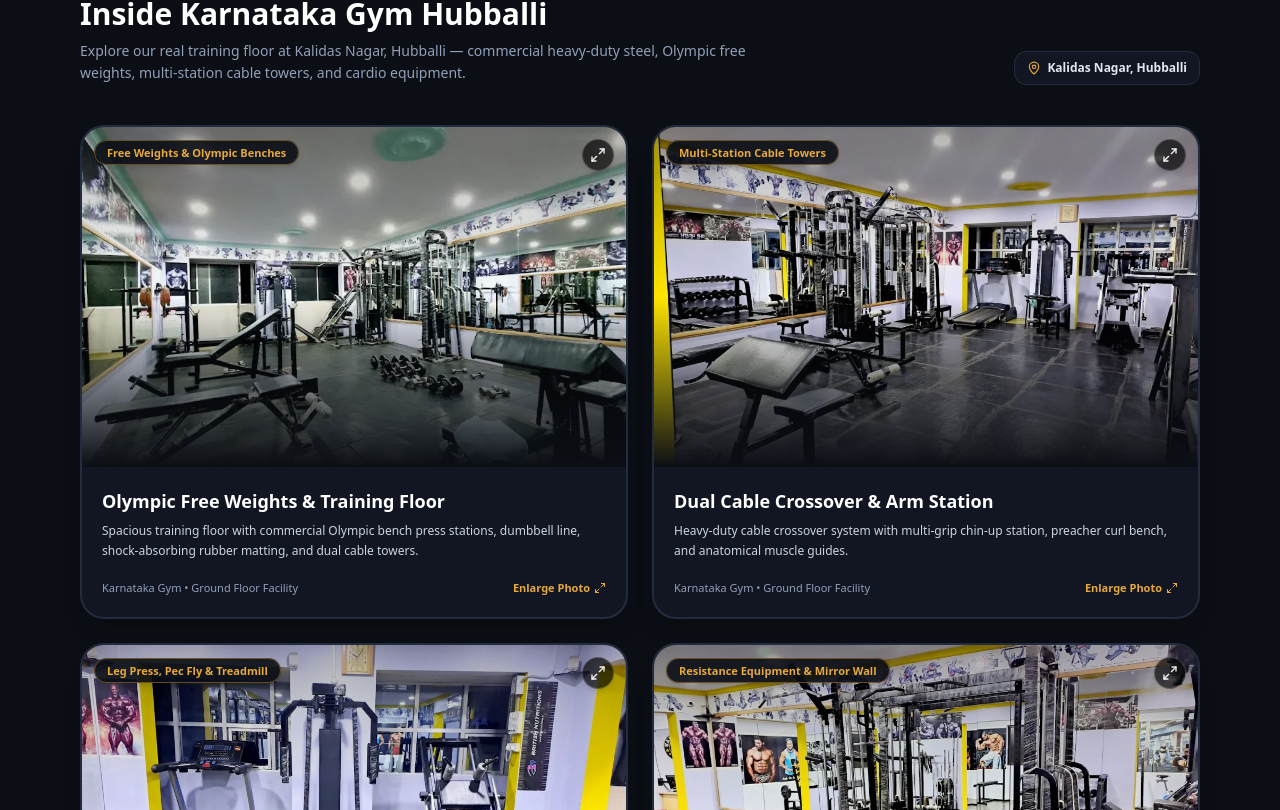
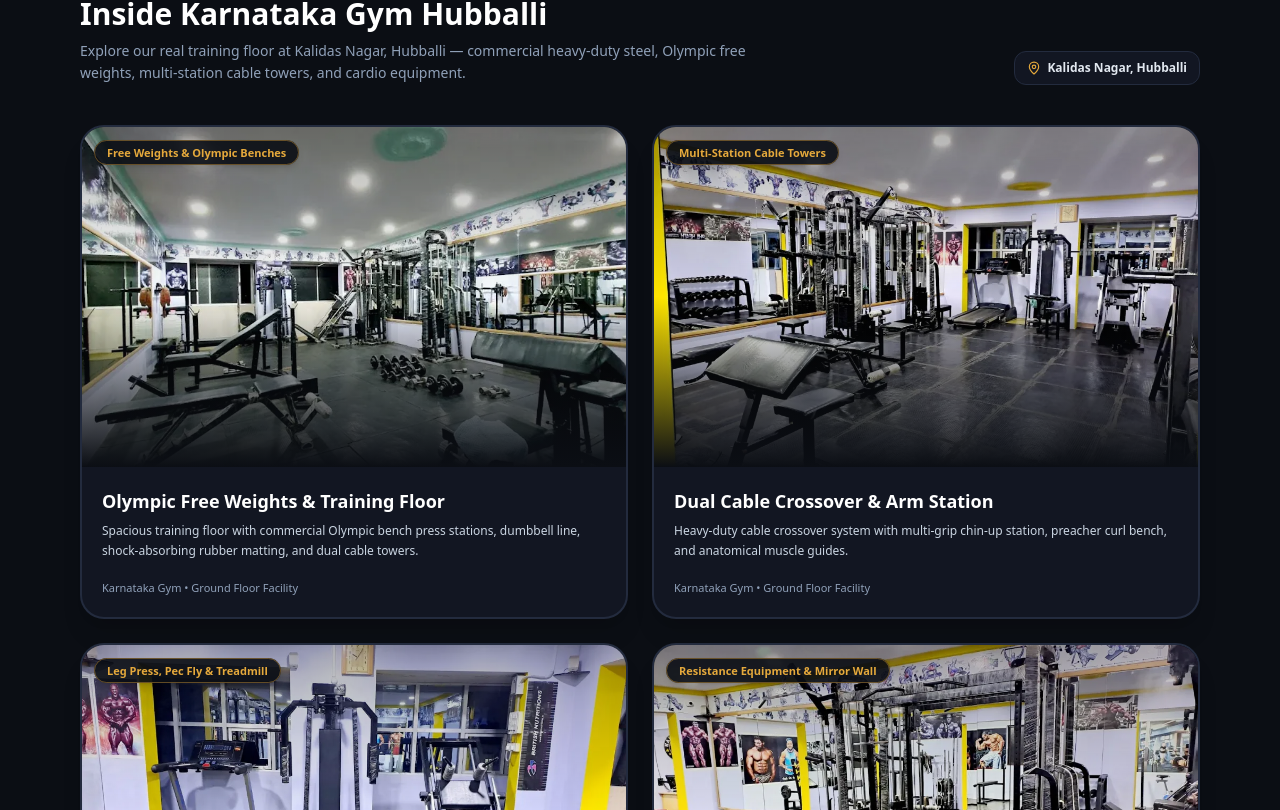
Before and after one commit to workforferoz/karnataka-gym, a Next.js app: page / in a window 1280 px wide. Shown: the part 1450-2260 px from the top of the page. Built offline with nearby package versions, Linux system fonts and the light colour scheme.

Commit message:
chore: remove Enlarge links and expand icons from facility and trainer cards

```diff
--- a/src/app/page.tsx
+++ b/src/app/page.tsx
@@ -28,7 +28,6 @@ import {
   AlertCircle,
   ExternalLink,
   Camera,
-  Maximize2,
   X,
   Sparkles,
   TrendingUp
@@ -496,13 +495,6 @@ export default function PublicGymWebsite() {
                       {photo.tag}
                     </span>
                   </div>
-
-                  {/* Expand Icon top-right */}
-                  <div className="absolute top-3 right-3 opacity-90 group-hover:opacity-100 transition-opacity">
-                    <span className="w-8 h-8 rounded-full bg-black/75 border border-white/20 text-white flex items-center justify-center backdrop-blur-sm shadow-md group-hover:border-[#E5A93C] group-hover:text-[#E5A93C] transition-colors">
-                      <Maximize2 className="w-4 h-4" />
-                    </span>
-                  </div>
                 </div>
 
                 {/* Content Details */}
@@ -515,12 +507,8 @@ export default function PublicGymWebsite() {
                       {photo.desc}
                     </p>
                   </div>
-                  <div className="pt-3 flex items-center justify-between text-[11px]">
-                    <span className="text-slate-400 font-medium">Karnataka Gym • Ground Floor Facility</span>
-                    <span className="text-[#E5A93C] font-bold group-hover:underline flex items-center gap-1">
-                      <span>Enlarge Photo</span>
-                      <Maximize2 className="w-3 h-3" />
-                    </span>
+                  <div className="pt-3 text-[11px] text-slate-400 font-medium">
+                    <span>Karnataka Gym • Ground Floor Facility</span>
                   </div>
                 </div>
               </div>
@@ -842,13 +830,6 @@ export default function PublicGymWebsite() {
                       {photo.tag}
                     </span>
                   </div>
-
-                  {/* Expand icon top-right */}
-                  <div className="absolute top-2.5 right-2.5 opacity-90 group-hover:opacity-100 transition-opacity">
-                    <span className="w-7 h-7 rounded-full bg-black/75 border border-white/20 text-white flex items-center justify-center backdrop-blur-sm shadow-md group-hover:border-[#E5A93C] group-hover:text-[#E5A93C] transition-colors">
-                      <Maximize2 className="w-3.5 h-3.5" />
-                    </span>
-                  </div>
                 </div>
 
                 {/* Content Details */}
@@ -861,12 +842,8 @@ export default function PublicGymWebsite() {
                       {photo.desc}
                     </p>
                   </div>
-                  <div className="pt-2 flex items-center justify-between text-[10px]">
-                    <span className="text-slate-400 font-medium">Head Coach Riyaz</span>
-                    <span className="text-[#E5A93C] font-bold group-hover:underline flex items-center gap-1">
-                      <span>Enlarge</span>
-                      <Maximize2 className="w-2.5 h-2.5" />
-                    </span>
+                  <div className="pt-2 text-[10px] text-slate-400 font-medium">
+                    <span>Head Coach Riyaz</span>
                   </div>
                 </div>
               </div>
```
